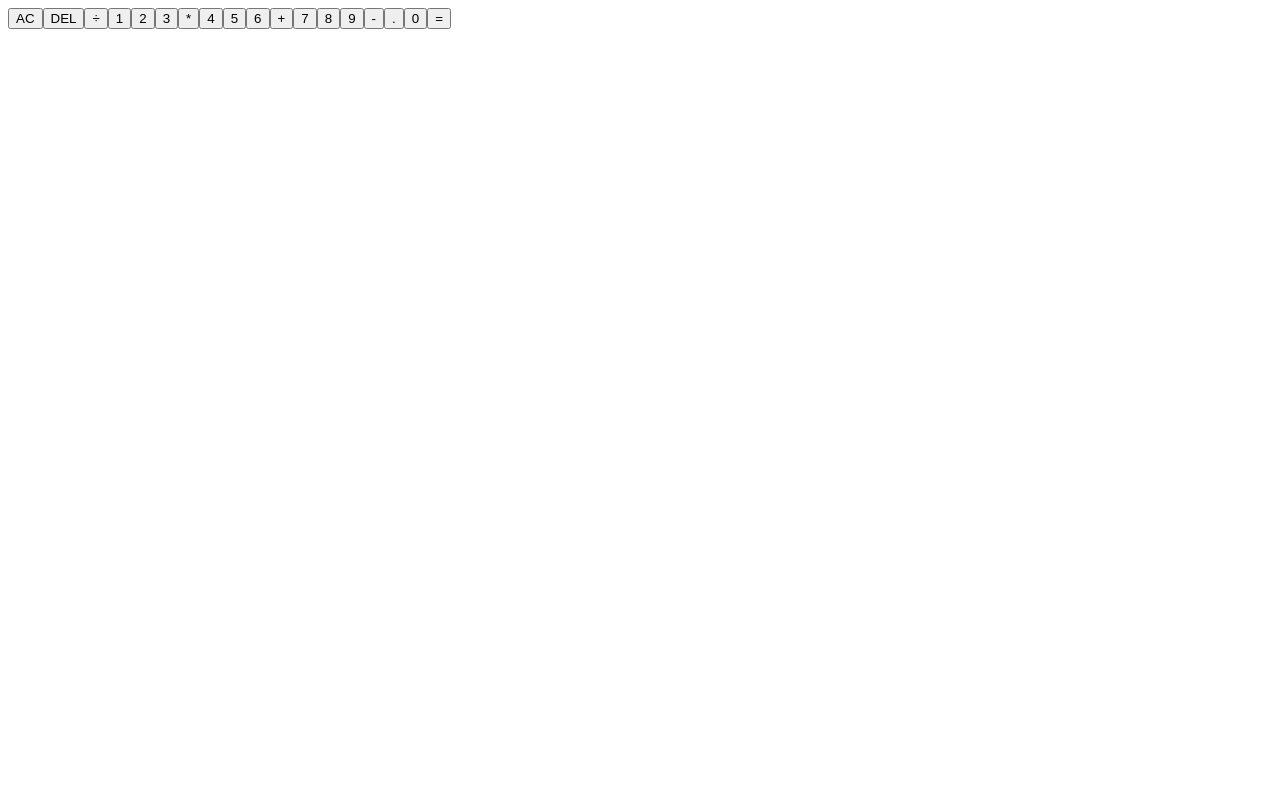
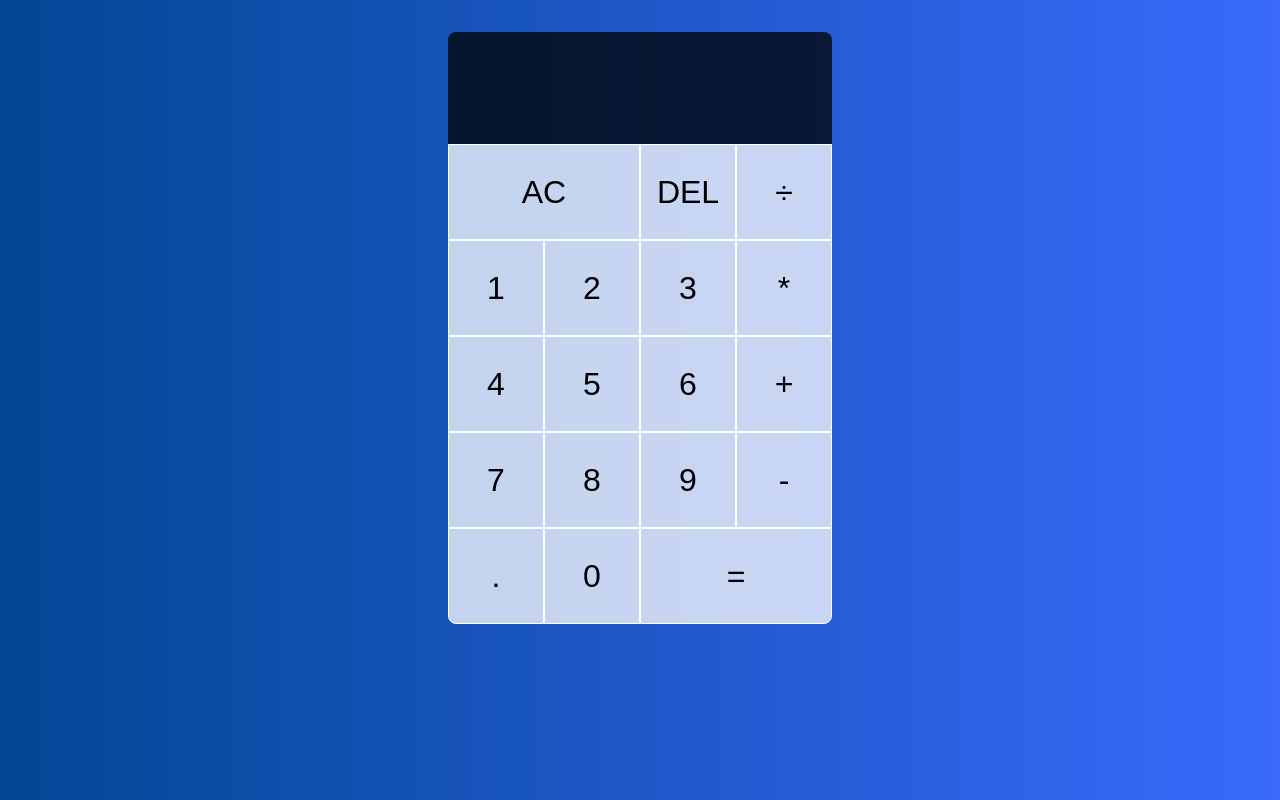
Before and after one commit to G3RGES/react-calculator, a React (Create React App) app: page / in a window 1280 px wide. Built offline with nearby package versions, Linux system fonts and the light colour scheme.

Commit message:
Update style.css

```diff
--- a/src/style.css
+++ b/src/style.css
@@ -0,0 +1,71 @@
+*,
+*::before,
+*::after {
+  box-sizing: border-box;
+}
+
+body {
+  margin: 0;
+  background: #034694;
+  background: -webkit-linear-gradient(to right, #034694, #396afc);
+  background: linear-gradient(to right, #034694, #396afc);
+  font-family: monospace;
+}
+
+.calculator-grid {
+  display: grid;
+  margin-top: 2rem;
+  grid-template-columns: repeat(4, 6rem);
+  grid-template-rows: minmax(7rem, auto) repeat(5, 6rem);
+  justify-content: center;
+}
+
+.calculator-grid > button {
+  cursor: pointer;
+  font-size: 2rem;
+  border: 1px solid white;
+
+  outline: none;
+  background-color: rgba(255, 255, 255, 0.75);
+}
+
+.calculator-grid > button:hover,
+.calculator-grid > button:focus {
+  background-color: rgba(255, 255, 255, 0.13);
+}
+
+.calculator-grid > button:nth-child(17) {
+  border-bottom-left-radius: 0.5rem;
+}
+
+.calculator-grid > button:nth-child(19) {
+  border-bottom-right-radius: 0.5rem;
+}
+
+.span-two {
+  grid-column: span 2;
+}
+
+.output {
+  grid-column: 1/-1;
+  background-color: rgba(0, 0, 0, 0.75);
+  display: flex;
+  flex-direction: column;
+  align-items: flex-end;
+  justify-content: space-around;
+  padding: 0.75rem;
+  word-wrap: break-word;
+  word-break: break-all;
+  border-top-left-radius: 0.5rem;
+  border-top-right-radius: 0.5rem;
+}
+
+.output .previous-operand {
+  color: rgba(255, 255, 255, 0.75);
+  font-size: 1.5rem;
+}
+
+.output .current-operand {
+  color: white;
+  font-size: 2.5rem;
+}
```
